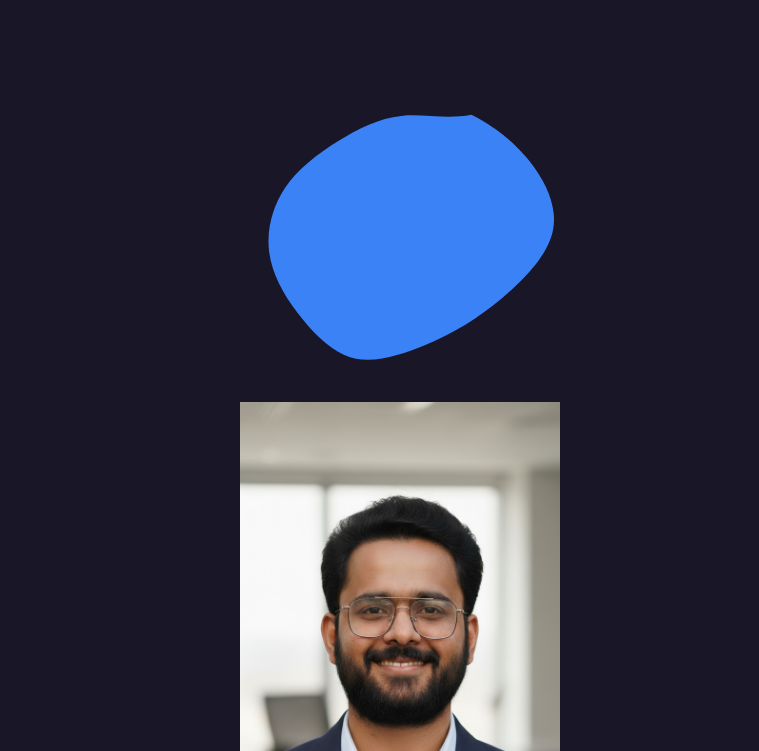
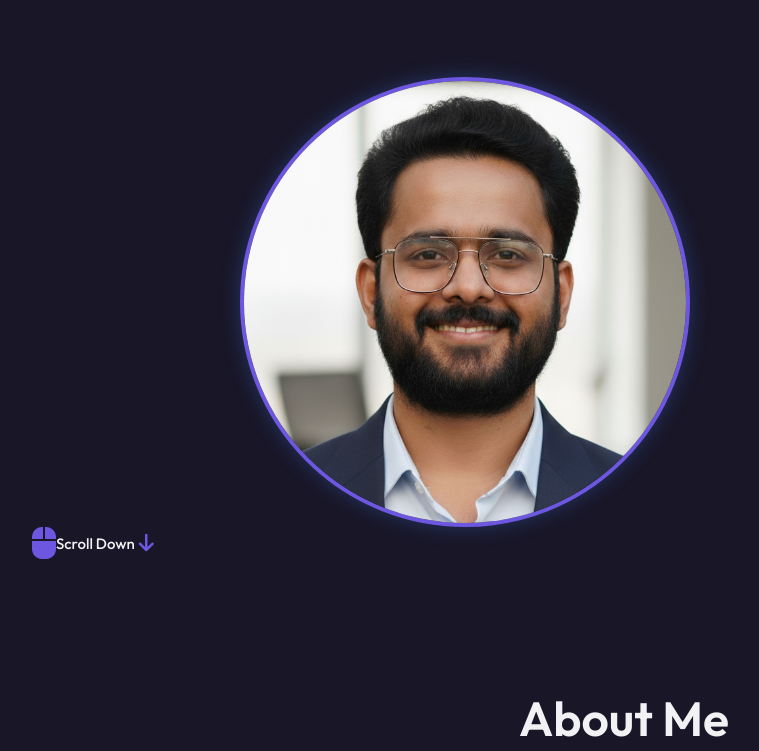
Before and after one commit to vanshharma/My-Portfolio, a plain HTML site: page index.html in a window 1280 px wide. Shown: the part 550-1301 px from the top of the page, without its empty margins (16-775 px from the left). Drawn offline with Linux system fonts and the light colour scheme.

Commit message:
Update profile image styling and position

```diff
--- a/css/style.css
+++ b/css/style.css
@@ -84,7 +84,10 @@ body {
   overflow-x: hidden;
 }
 
-h1, h2, h3, h4 {
+h1,
+h2,
+h3,
+h4 {
   color: var(--title-color);
   font-weight: var(--font-semi-bold);
 }
@@ -251,13 +254,23 @@ img {
 }
 
 .home__blob {
-  width: 200px;
-  fill: var(--first-color);
+  width: 250px;
+  height: 250px;
+  border-radius: 50%;
+  overflow: hidden;
+  border: 4px solid var(--first-color);
+  box-shadow: 0 0 20px rgba(59, 130, 246, 0.3);
+  display: flex;
+  justify-content: center;
+  align-items: center;
   position: relative;
 }
 
-.home__blob-img {
-  width: 170px;
+.home__img {
+  width: 100%;
+  height: 100%;
+  object-fit: cover;
+  object-position: 50% 20%;
 }
 
 .home__data {
@@ -829,7 +842,8 @@ img {
   }
 
   .home__blob {
-    width: 270px;
+    width: 350px;
+    height: 350px;
   }
 
   .home__scroll {
@@ -904,6 +918,7 @@ img {
 
 /* For large devices */
 @media screen and (min-width: 1024px) {
+
   .header,
   .main,
   .footer__container {
@@ -911,7 +926,8 @@ img {
   }
 
   .home__blob {
-    width: 320px;
+    width: 450px;
+    height: 450px;
   }
 
   .home__social {
--- a/index.html
+++ b/index.html
@@ -71,11 +71,6 @@
                 <div class="home__image-container">
                     <!-- Placeholder for profile image -->
                     <div class="home__blob">
-                        <svg viewBox="0 0 200 200" xmlns="http://www.w3.org/2000/svg">
-                            <path fill="#3b82f6"
-                                d="M44.7,-76.4C58.9,-69.2,71.8,-59.1,81.6,-46.6C91.4,-34.1,98.1,-19.2,95.8,-5.3C93.5,8.6,82.2,21.5,70.6,32.2C59,42.9,47.1,51.4,34.8,58.3C22.5,65.2,9.8,70.5,-1.9,73.8C-13.6,77.1,-24.3,78.4,-34.8,73.8C-45.3,69.2,-55.6,58.7,-64.3,47.1C-73,35.5,-80.1,22.8,-81.8,9.2C-83.5,-4.4,-79.8,-18.9,-71.8,-30.8C-63.8,-42.7,-51.5,-52,-38.8,-59.9C-26.1,-67.8,-13,-74.3,0.8,-75.7C14.6,-77.1,29.2,-73.4,44.7,-76.4Z"
-                                transform="translate(100 100)" />
-                        </svg>
                         <img src="assets/profile.png" alt="Profile" class="home__img">
                     </div>
                 </div>
```
Lines whose indentation alone changed are shown as unchanged.
